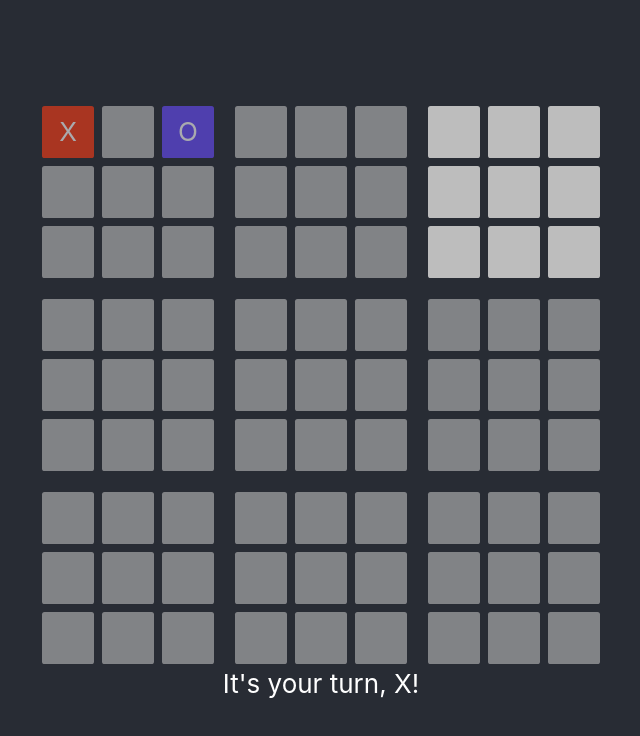
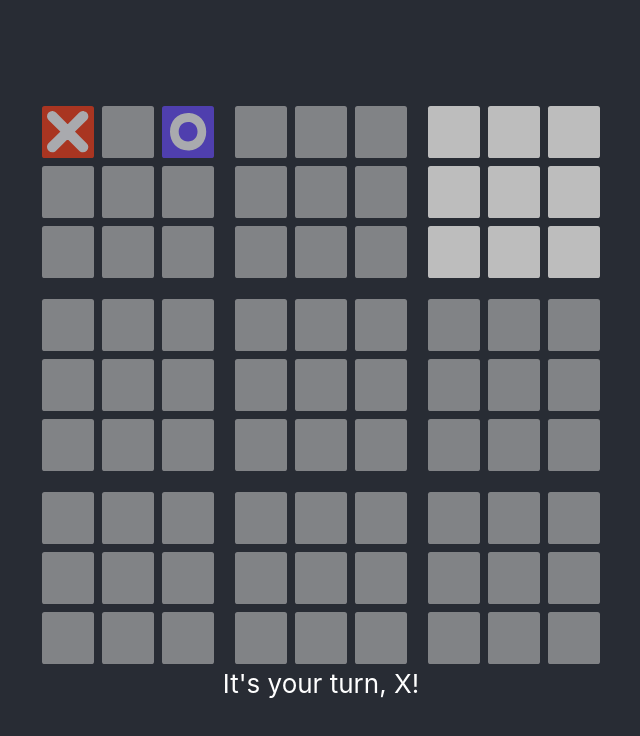
Before and after one commit to tomas-sucena/2025-FEUP-IA, a React (Create React App) app in the folder proj1/: page / in a window 1280 px wide. Both pictures are taken after a click on the button 387 px from the left and 131 px from the top of the page. Shown: the top 736 px of the page, without its empty margins (319-959 px from the left). Built offline with nearby package versions, Linux system fonts and the light colour scheme.

Commit message:
feat(proj1): add tile icons

```diff
--- a/proj1/src/components/Tile.tsx
+++ b/proj1/src/components/Tile.tsx
@@ -1,3 +1,7 @@
+// assets
+import X from '../assets/X.svg';
+import O from '../assets/O.svg';
+
 // styling
 import './Tile.css';
 
@@ -18,7 +22,7 @@ export default function Tile({ symbol, disabled, onClick }: TileProps) {
       data-symbol={symbol || null}
       data-disabled={disabled || null}
     >
-      {symbol}
+      {symbol && <img src={symbol === 'X' ? X : O} alt={symbol} />}
     </button>
   );
 }
```
Also changed, not shown: proj1/src/assets/O.svg (added), proj1/src/assets/X.svg (added).
